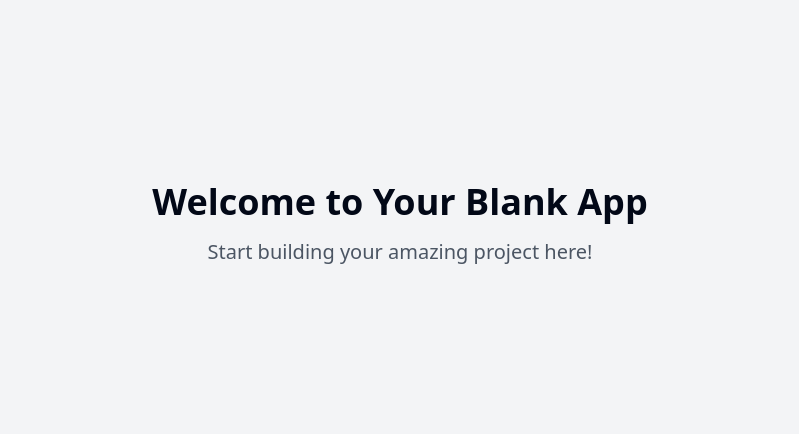
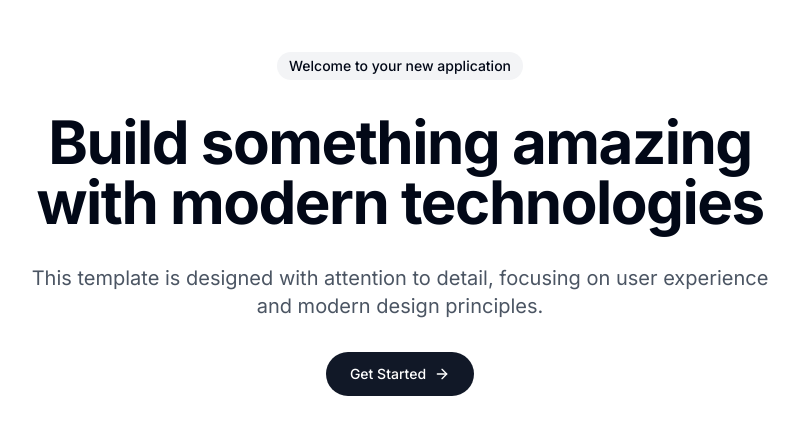
Before and after one commit to disrelres/elegant-react-nook, a React (Vite) app: page / in a window 1280 px wide. Shown: the part 176-610 px from the top of the page, without its empty margins (240-1039 px from the left). Built offline with nearby package versions, Linux system fonts and the light colour scheme.

Commit message:
Create blank React app
This commit creates a basic React application.  The UI will be developed first, with Supabase integration added later.

```diff
--- a/index.html
+++ b/index.html
@@ -1,17 +1,20 @@
+
 <!DOCTYPE html>
 <html lang="en">
   <head>
     <meta charset="UTF-8" />
     <meta name="viewport" content="width=device-width, initial-scale=1.0" />
-    <title>elegant-react-nook</title>
-    <meta name="description" content="Lovable Generated Project" />
+    <title>Refined React Application</title>
+    <meta name="description" content="A beautifully crafted React application" />
     <meta name="author" content="Lovable" />
     <meta property="og:image" content="/og-image.png" />
+    <link rel="preconnect" href="https://fonts.googleapis.com">
+    <link rel="preconnect" href="https://fonts.gstatic.com" crossorigin>
+    <link href="https://fonts.googleapis.com/css2?family=Inter:wght@100;200;300;400;500;600;700;800;900&display=swap" rel="stylesheet">
   </head>
 
   <body>
     <div id="root"></div>
-    <script src="https://cdn.gpteng.co/gptengineer.js" type="module"></script>
     <script type="module" src="/src/main.tsx"></script>
   </body>
 </html>
--- /dev/null
+++ b/src/components/HeroSection.tsx
@@ -0,0 +1,30 @@
+
+import { ArrowRight } from "lucide-react";
+
+export const HeroSection = () => {
+  return (
+    <div className="min-h-screen flex items-center justify-center px-4">
+      <div className="max-w-3xl mx-auto text-center space-y-8">
+        <span className="inline-block animate-fade-down px-3 py-1 text-sm font-medium bg-gray-100 rounded-full">
+          Welcome to your new application
+        </span>
+
+        <h1 className="text-4xl md:text-6xl font-bold tracking-tight animate-fade-up">
+          Build something amazing with modern technologies
+        </h1>
+
+        <p className="text-lg md:text-xl text-gray-600 animate-fade-up">
+          This template is designed with attention to detail, focusing on user experience
+          and modern design principles.
+        </p>
+
+        <div className="flex justify-center gap-4 animate-fade-up">
+          <button className="inline-flex items-center gap-2 px-6 py-3 text-sm font-medium text-white bg-gray-900 rounded-full hover:bg-gray-800 transition-colors">
+            Get Started
+            <ArrowRight className="w-4 h-4" />
+          </button>
+        </div>
+      </div>
+    </div>
+  );
+};
--- a/src/index.css
+++ b/src/index.css
@@ -1,3 +1,4 @@
+
 @tailwind base;
 @tailwind components;
 @tailwind utilities;
@@ -6,96 +7,35 @@
   :root {
     --background: 0 0% 100%;
     --foreground: 222.2 84% 4.9%;
-
     --card: 0 0% 100%;
     --card-foreground: 222.2 84% 4.9%;
-
     --popover: 0 0% 100%;
     --popover-foreground: 222.2 84% 4.9%;
-
     --primary: 222.2 47.4% 11.2%;
     --primary-foreground: 210 40% 98%;
-
     --secondary: 210 40% 96.1%;
     --secondary-foreground: 222.2 47.4% 11.2%;
-
     --muted: 210 40% 96.1%;
     --muted-foreground: 215.4 16.3% 46.9%;
-
     --accent: 210 40% 96.1%;
     --accent-foreground: 222.2 47.4% 11.2%;
-
     --destructive: 0 84.2% 60.2%;
     --destructive-foreground: 210 40% 98%;
-
     --border: 214.3 31.8% 91.4%;
     --input: 214.3 31.8% 91.4%;
     --ring: 222.2 84% 4.9%;
-
     --radius: 0.5rem;
-
-    --sidebar-background: 0 0% 98%;
-
-    --sidebar-foreground: 240 5.3% 26.1%;
-
-    --sidebar-primary: 240 5.9% 10%;
-
-    --sidebar-primary-foreground: 0 0% 98%;
-
-    --sidebar-accent: 240 4.8% 95.9%;
-
-    --sidebar-accent-foreground: 240 5.9% 10%;
-
-    --sidebar-border: 220 13% 91%;
-
-    --sidebar-ring: 217.2 91.2% 59.8%;
   }
 
-  .dark {
-    --background: 222.2 84% 4.9%;
-    --foreground: 210 40% 98%;
-
-    --card: 222.2 84% 4.9%;
-    --card-foreground: 210 40% 98%;
-
-    --popover: 222.2 84% 4.9%;
-    --popover-foreground: 210 40% 98%;
-
-    --primary: 210 40% 98%;
-    --primary-foreground: 222.2 47.4% 11.2%;
-
-    --secondary: 217.2 32.6% 17.5%;
-    --secondary-foreground: 210 40% 98%;
-
-    --muted: 217.2 32.6% 17.5%;
-    --muted-foreground: 215 20.2% 65.1%;
-
-    --accent: 217.2 32.6% 17.5%;
-    --accent-foreground: 210 40% 98%;
-
-    --destructive: 0 62.8% 30.6%;
-    --destructive-foreground: 210 40% 98%;
-
-    --border: 217.2 32.6% 17.5%;
-    --input: 217.2 32.6% 17.5%;
-    --ring: 212.7 26.8% 83.9%;
-    --sidebar-background: 240 5.9% 10%;
-    --sidebar-foreground: 240 4.8% 95.9%;
-    --sidebar-primary: 224.3 76.3% 48%;
-    --sidebar-primary-foreground: 0 0% 100%;
-    --sidebar-accent: 240 3.7% 15.9%;
-    --sidebar-accent-foreground: 240 4.8% 95.9%;
-    --sidebar-border: 240 3.7% 15.9%;
-    --sidebar-ring: 217.2 91.2% 59.8%;
-  }
-}
-
-@layer base {
   * {
     @apply border-border;
   }
 
   body {
-    @apply bg-background text-foreground;
+    @apply bg-background text-foreground antialiased;
+  }
+
+  ::selection {
+    @apply bg-gray-900 text-white;
   }
 }
--- a/src/pages/Index.tsx
+++ b/src/pages/Index.tsx
@@ -1,12 +1,10 @@
-// Update this page (the content is just a fallback if you fail to update the page)
+
+import { HeroSection } from "@/components/HeroSection";
 
 const Index = () => {
   return (
-    <div className="min-h-screen flex items-center justify-center bg-gray-100">
-      <div className="text-center">
-        <h1 className="text-4xl font-bold mb-4">Welcome to Your Blank App</h1>
-        <p className="text-xl text-gray-600">Start building your amazing project here!</p>
-      </div>
+    <div className="min-h-screen bg-white">
+      <HeroSection />
     </div>
   );
 };
--- a/tailwind.config.ts
+++ b/tailwind.config.ts
@@ -1,96 +1,84 @@
+
 import type { Config } from "tailwindcss";
 
 export default {
   darkMode: ["class"],
-	content: [
-		"./pages/**/*.{ts,tsx}",
-		"./components/**/*.{ts,tsx}",
-		"./app/**/*.{ts,tsx}",
-		"./src/**/*.{ts,tsx}",
-	],
+  content: ["./src/**/*.{ts,tsx}"],
   prefix: "",
   theme: {
     container: {
       center: true,
-			padding: '2rem',
+      padding: "2rem",
       screens: {
-				'2xl': '1400px'
-			}
+        "2xl": "1400px",
+      },
     },
     extend: {
+      fontFamily: {
+        sans: ["Inter", "sans-serif"],
+      },
       colors: {
-				border: 'hsl(var(--border))',
-				input: 'hsl(var(--input))',
-				ring: 'hsl(var(--ring))',
-				background: 'hsl(var(--background))',
-				foreground: 'hsl(var(--foreground))',
+        border: "hsl(var(--border))",
+        input: "hsl(var(--input))",
+        ring: "hsl(var(--ring))",
+        background: "hsl(var(--background))",
+        foreground: "hsl(var(--foreground))",
         primary: {
-					DEFAULT: 'hsl(var(--primary))',
-					foreground: 'hsl(var(--primary-foreground))'
+          DEFAULT: "hsl(var(--primary))",
+          foreground: "hsl(var(--primary-foreground))",
         },
         secondary: {
-					DEFAULT: 'hsl(var(--secondary))',
-					foreground: 'hsl(var(--secondary-foreground))'
+          DEFAULT: "hsl(var(--secondary))",
+          foreground: "hsl(var(--secondary-foreground))",
         },
         destructive: {
-					DEFAULT: 'hsl(var(--destructive))',
-					foreground: 'hsl(var(--destructive-foreground))'
+          DEFAULT: "hsl(var(--destructive))",
+          foreground: "hsl(var(--destructive-foreground))",
         },
         muted: {
-					DEFAULT: 'hsl(var(--muted))',
-					foreground: 'hsl(var(--muted-foreground))'
+          DEFAULT: "hsl(var(--muted))",
+          foreground: "hsl(var(--muted-foreground))",
         },
         accent: {
-					DEFAULT: 'hsl(var(--accent))',
-					foreground: 'hsl(var(--accent-foreground))'
+          DEFAULT: "hsl(var(--accent))",
+          foreground: "hsl(var(--accent-foreground))",
         },
         popover: {
-					DEFAULT: 'hsl(var(--popover))',
-					foreground: 'hsl(var(--popover-foreground))'
+          DEFAULT: "hsl(var(--popover))",
+          foreground: "hsl(var(--popover-foreground))",
         },
         card: {
-					DEFAULT: 'hsl(var(--card))',
-					foreground: 'hsl(var(--card-foreground))'
+          DEFAULT: "hsl(var(--card))",
+          foreground: "hsl(var(--card-foreground))",
         },
-				sidebar: {
-					DEFAULT: 'hsl(var(--sidebar-background))',
-					foreground: 'hsl(var(--sidebar-foreground))',
-					primary: 'hsl(var(--sidebar-primary))',
-					'primary-foreground': 'hsl(var(--sidebar-primary-foreground))',
-					accent: 'hsl(var(--sidebar-accent))',
-					'accent-foreground': 'hsl(var(--sidebar-accent-foreground))',
-					border: 'hsl(var(--sidebar-border))',
-					ring: 'hsl(var(--sidebar-ring))'
-				}
-			},
-			borderRadius: {
-				lg: 'var(--radius)',
-				md: 'calc(var(--radius) - 2px)',
-				sm: 'calc(var(--radius) - 4px)'
       },
       keyframes: {
-				'accordion-down': {
-					from: {
-						height: '0'
+        "fade-up": {
+          "0%": {
+            opacity: "0",
+            transform: "translateY(10px)",
           },
-					to: {
-						height: 'var(--radix-accordion-content-height)'
-					}
+          "100%": {
+            opacity: "1",
+            transform: "translateY(0)",
           },
-				'accordion-up': {
-					from: {
-						height: 'var(--radix-accordion-content-height)'
         },
-					to: {
-						height: '0'
-					}
-				}
+        "fade-down": {
+          "0%": {
+            opacity: "0",
+            transform: "translateY(-10px)",
+          },
+          "100%": {
+            opacity: "1",
+            transform: "translateY(0)",
+          },
+        },
       },
       animation: {
-				'accordion-down': 'accordion-down 0.2s ease-out',
-				'accordion-up': 'accordion-up 0.2s ease-out'
-			}
-		}
+        "fade-up": "fade-up 0.5s ease-out",
+        "fade-down": "fade-down 0.5s ease-out",
+      },
+    },
   },
   plugins: [require("tailwindcss-animate")],
 } satisfies Config;
```
Lines whose indentation alone changed are shown as unchanged.
